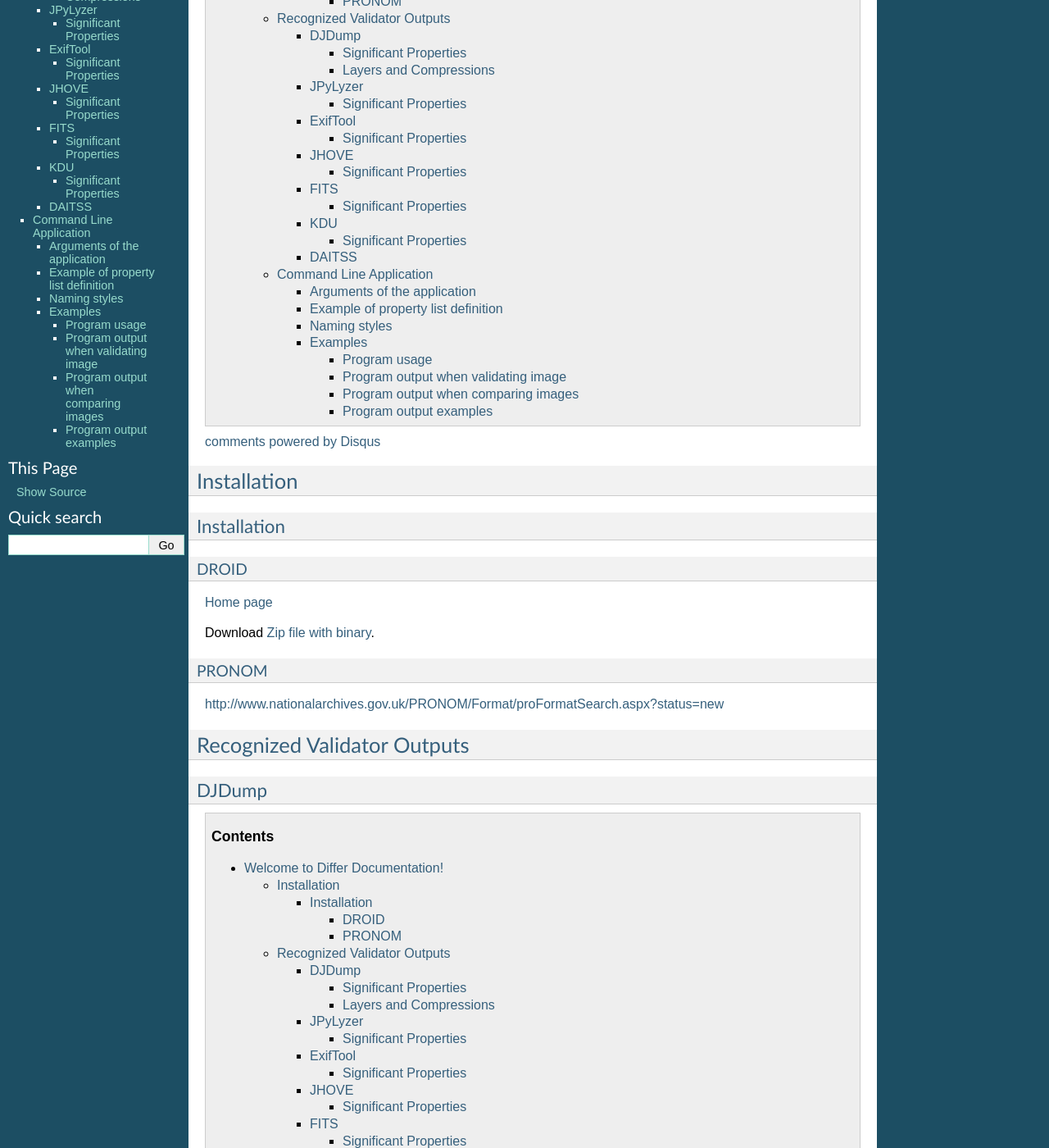
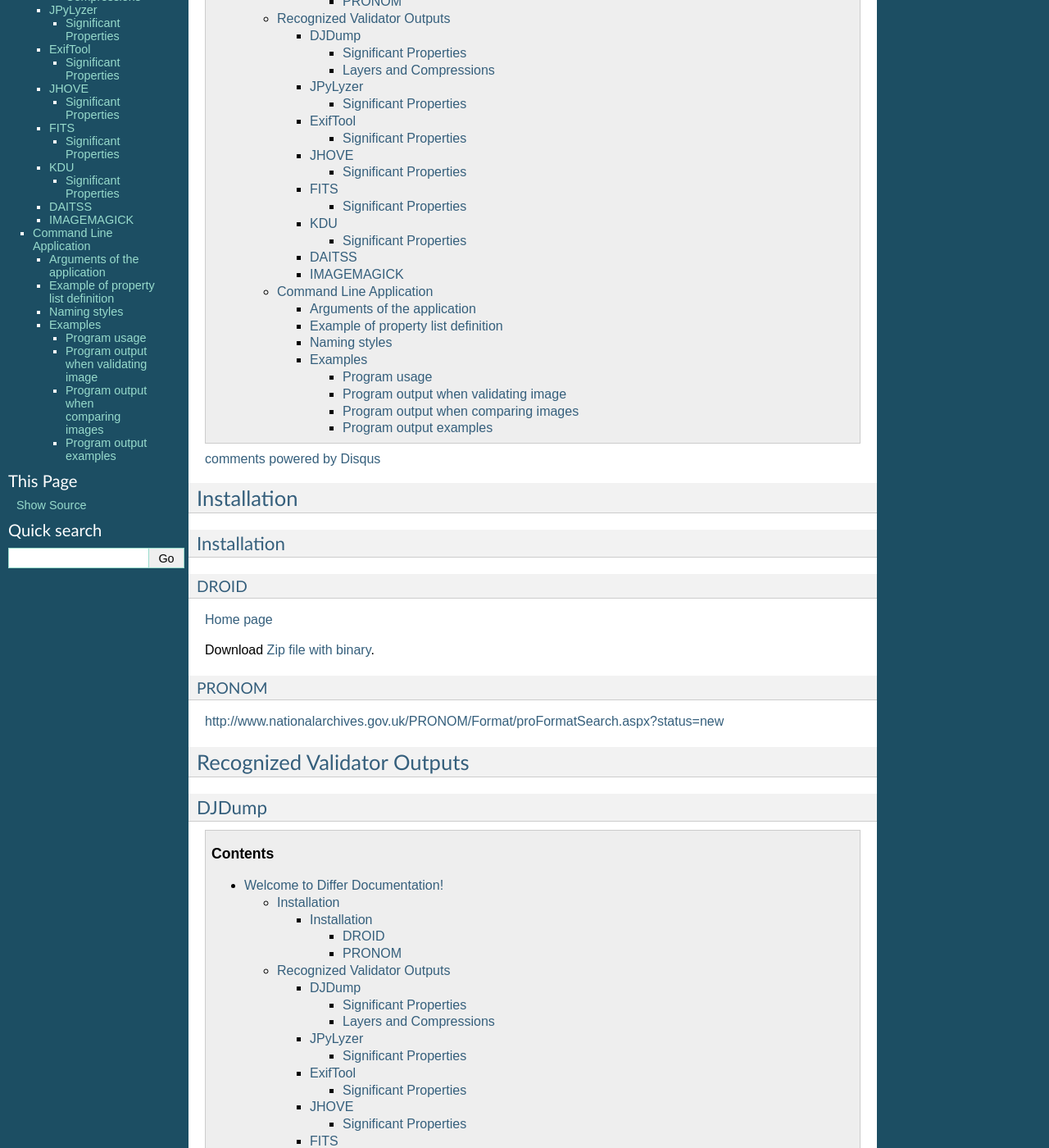
Before and after one commit to xrosecky/differ, a Sphinx documentation site: the page built from docs/index.rst, in a window 1280 px wide and 1400 px high, scrolled down 278 px. Shown: the whole window at 82% size. Built offline with Sphinx 7.4.7, drawn with Linux system fonts in a browser that asks for light colours; comment, search, counter and statistics services are not loaded; some of the changed text lies outside the part shown.

Commit message:
added imagemagick documentation.

```diff
--- /dev/null
+++ b/docs/imagemagick.rst
@@ -0,0 +1,10 @@
+IMAGEMAGICK
+...........
+
+.. literalinclude:: outputs/get-imagemagick.sh
+		    :language: bash
+
+.. literalinclude:: outputs/imagemagick.raw
+
+
+`xml output <../../outputs/imagemagick.raw>`_
--- a/docs/index.rst
+++ b/docs/index.rst
@@ -52,6 +52,8 @@
 
 .. include:: daitss.rst
 
+.. include:: imagemagick.rst
+
 Command Line Application
 ----------------------------
 
```
Also changed, not shown: 13 other files.
